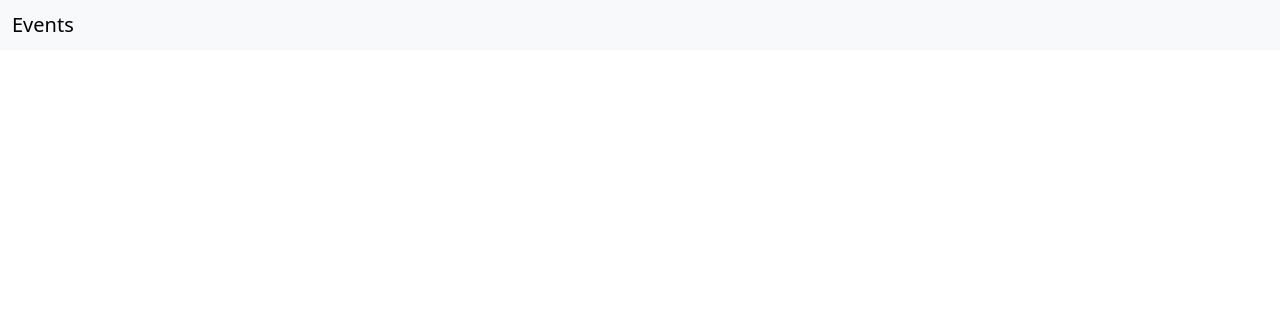
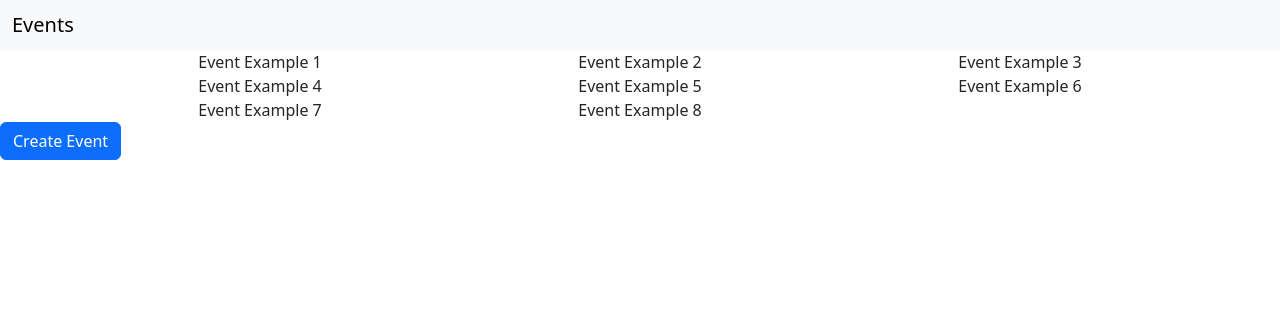
Before and after one commit to tuokri/PSEHF-Group5, a Flask app: page / in a window 1280 px wide. Before the commit the part shown is almost empty. Shown: the top 310 px of the page. Run offline with Flask 3, Linux system fonts and the light colour scheme; some libraries are stand-ins or nearby versions.

Commit message:
Simple Flask+Bootstrap app skeleton

```diff
--- a/templates/index.jinja
+++ b/templates/index.jinja
@@ -24,6 +24,21 @@
           </div>
         </nav>
 
+        <div class="container text-center">
+          <div class="row">
+            <div class="col-6 col-sm-4">Event Example 1</div>
+            <div class="col-6 col-sm-4">Event Example 2</div>
+            <div class="col-6 col-sm-4">Event Example 3</div>
+            <div class="col-6 col-sm-4">Event Example 4</div>
+            <div class="col-6 col-sm-4">Event Example 5</div>
+            <div class="col-6 col-sm-4">Event Example 6</div>
+            <div class="col-6 col-sm-4">Event Example 7</div>
+            <div class="col-6 col-sm-4">Event Example 8</div>
+          </div>
+        </div>
+
+        <button type="button" class="btn btn-primary">Create Event</button>
+
         {% block scripts %}
             <!-- Optional JavaScript -->
             {{ bootstrap.load_js() }}
```
Also changed, not shown: README.md.
